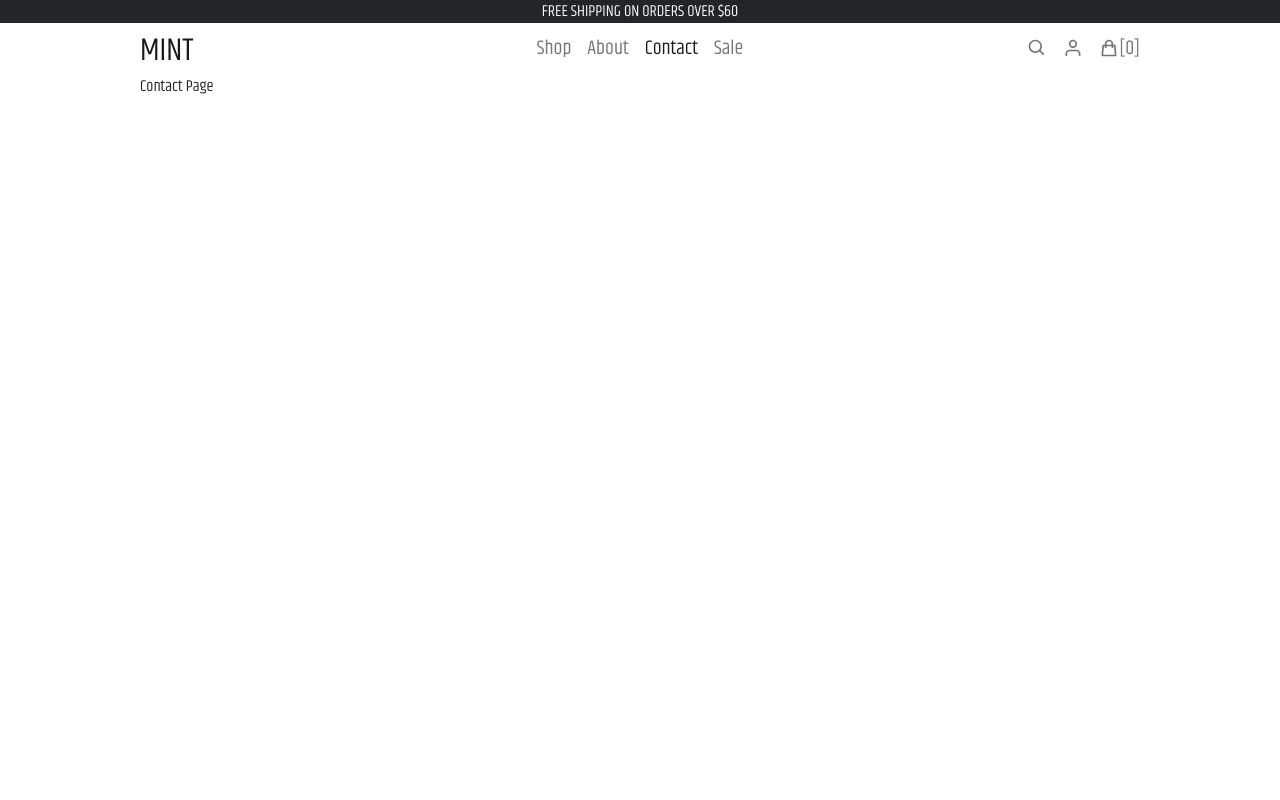
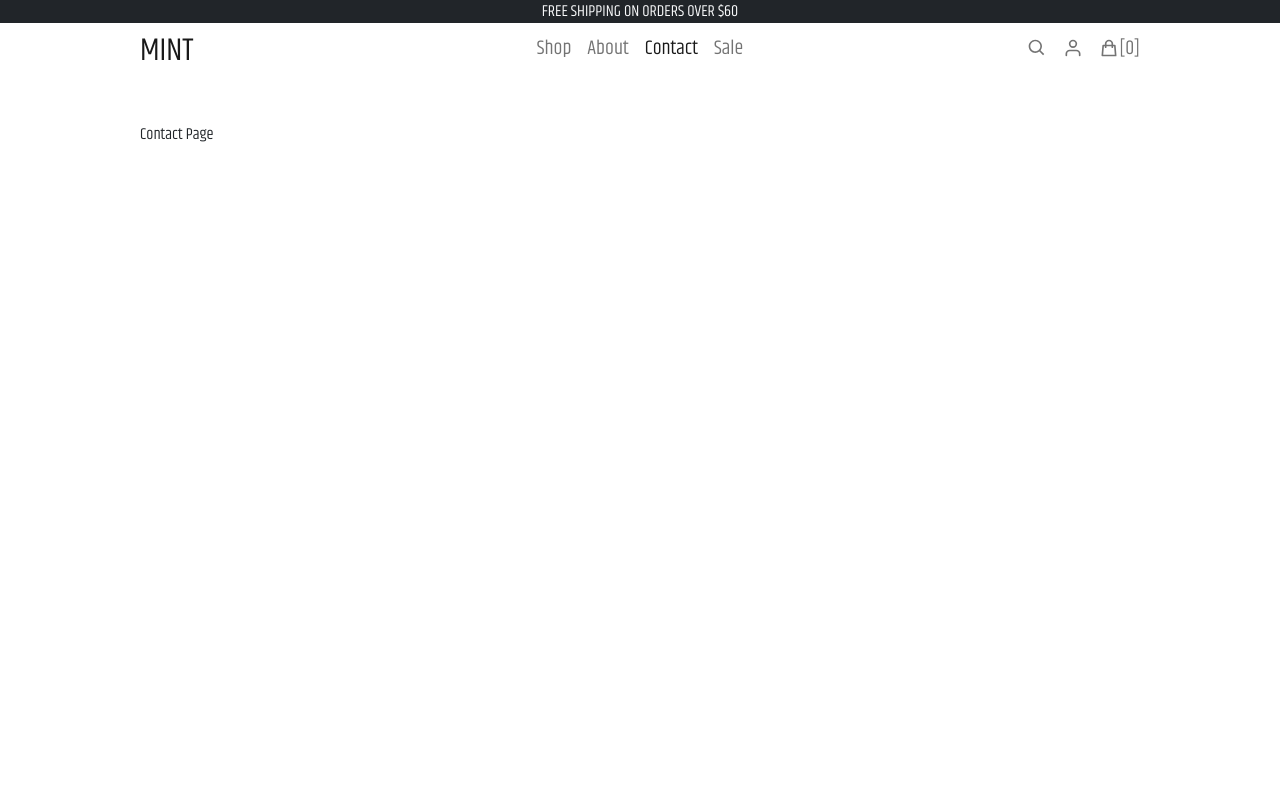
Before and after one commit to Mohamed-C0DE/Mint-Ecommerce, a React (Create React App) app: page /Contact in a window 1280 px wide. Shown: the top 800 px of the page. Built offline with nearby package versions, Linux system fonts and the light colour scheme.

Commit message:
add main component

```diff
--- a/src/Pages/Contact.js
+++ b/src/Pages/Contact.js
@@ -4,6 +4,7 @@ import Footer from "../Components/Footer";
 import Header from "../Components/Header";
 import Offers from "../Components/Offers";
 import ScrollToTop from "../Components/ScrollToTop";
+import Main from "../UI/Main";
 import styles from "./Contact.module.css";
 
 const Contact = () => {
@@ -12,9 +13,11 @@ const Contact = () => {
       <ScrollToTop />
       <Offers />
       <Header />
-      <Container fluid>
-        <p className={styles.contact}>Contact Page</p>
-      </Container>
+      <Main>
+        <Container fluid>
+          <p className={styles.contact}>Contact Page</p>
+        </Container>
+      </Main>
       <Footer />
     </div>
   );
```
